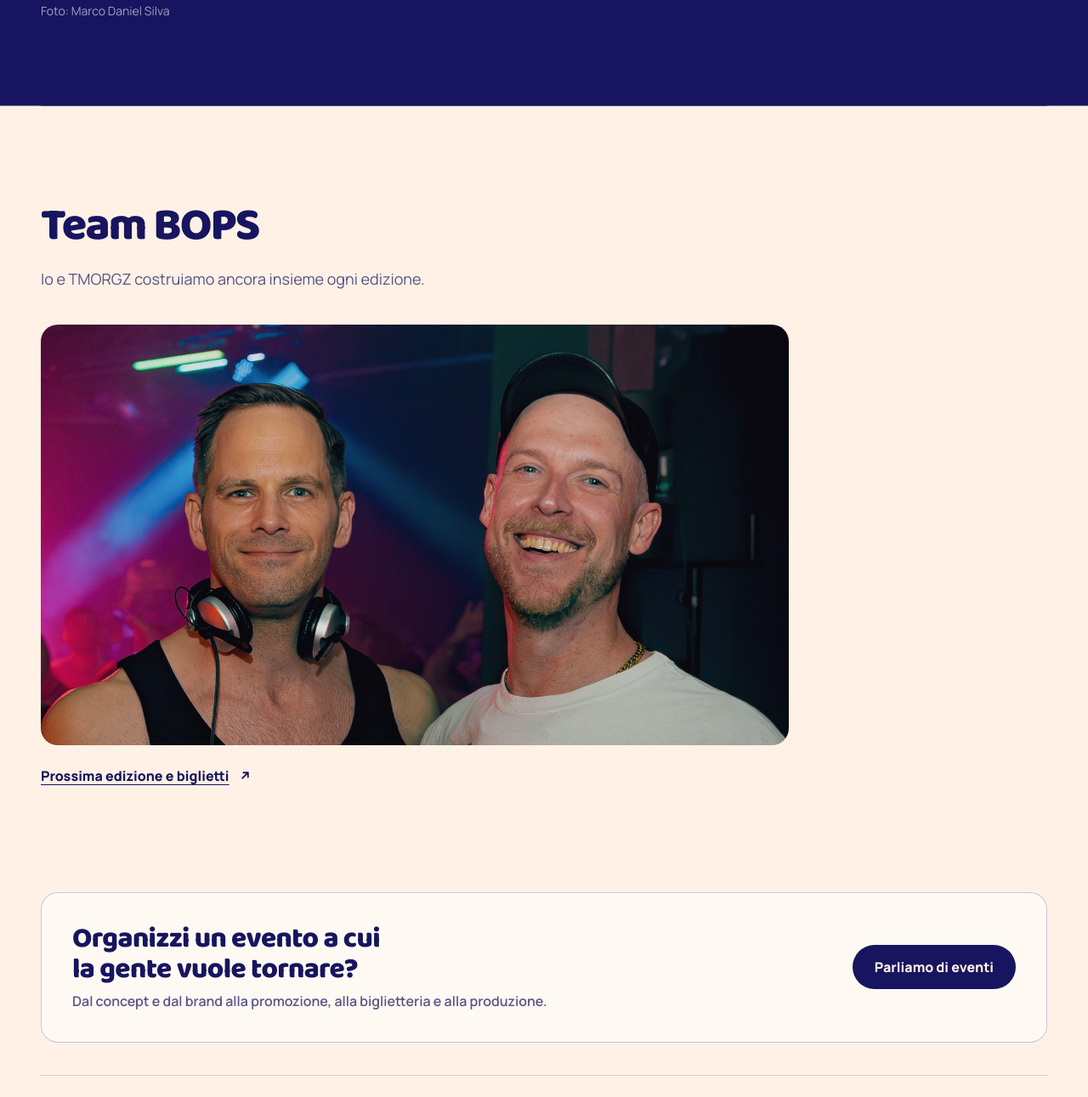
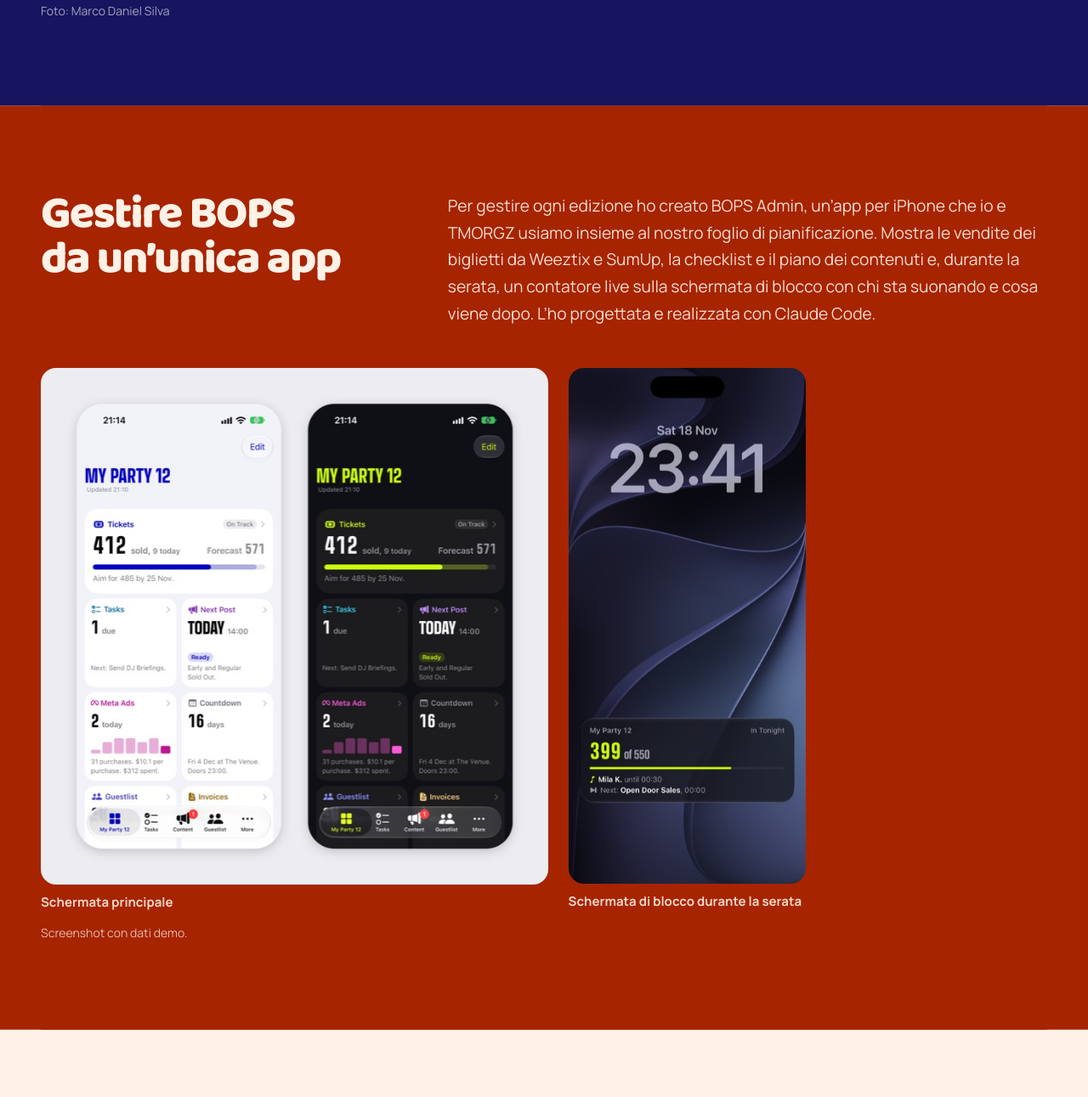
Before and after one commit to evertgroot/absoluut, a plain HTML site: page it/work/bops/index.html in a window 1280 px wide. Shown: the part 5399-6690 px from the top of the page at 85% size. Drawn offline with Linux system fonts and the light colour scheme.

Commit message:
Add BOPS Admin app section to the BOPS case page (EN, NL, IT)
Co-Authored-By: Claude Opus 5.5 <noreply@anthropic.com>

```diff
--- a/assets/css/home.css
+++ b/assets/css/home.css
@@ -909,3 +909,9 @@ select.h-contact-form-select.h-contact-form-select.h-contact-form-select{-webkit
 .h-dj-a:is(:hover,:focus-visible){color:var(--c-white)}
 .cs-bops div.cs-close .btn-solid:is(:hover,:focus-visible),.cs-bops .cs-form-send .btn-solid:is(:hover,:focus-visible){color:var(--c-cream)}
 /* footer links (Privacy Policy, FREYcreates): a 44px tap area on wider screens too; the negative margin keeps the row height */
+/* BOPS case: admin app section */
+.cs-app-shots{display:flex;align-items:flex-start;gap:clamp(12px,2vw,24px);max-width:900px;margin-top:clamp(28px,4vw,48px)}
+.cs-app-shots figure{margin:0;flex:var(--a) 1 0;min-width:0}
+.cs-app-shots img{display:block;width:100%;height:auto;border-radius:18px}
+.cs-app-shots figcaption{overflow-wrap:break-word;hyphens:auto;margin-top:10px;font-size:15px;font-weight:700;color:rgba(255,241,230,.88)}
+.cs-bops .cs-band-red.cs-app p.cs-credit{margin:14px 0 0;font-size:14px;color:rgba(255,241,230,.72)}
--- a/it/work/bops/index.html
+++ b/it/work/bops/index.html
@@ -33,7 +33,7 @@
   <link rel="preload" href="/assets/fonts/baloo-bhai-2-latin-800-normal.woff2" as="font" type="font/woff2" crossorigin>
   <link rel="stylesheet" href="/assets/fonts/fonts.css">
 <link rel="stylesheet" href="/assets/css/base.css?v=08084bdc">
-<link rel="stylesheet" href="/assets/css/home.css?v=35a2b77c">
+<link rel="stylesheet" href="/assets/css/home.css?v=0b72dafe">
 
   <script data-goatcounter="https://imgroot.goatcounter.com/count" async src="https://gc.zgo.at/count.js"></script>
   <script src="/assets/site.js?v=5ce9abd3" defer></script>
@@ -170,6 +170,20 @@
       <p class="cs-credit">Foto: Marco Daniel Silva</p>
     </section>
 
+    <section class="cs-band cs-band-red cs-app">
+      <div class="cs-row">
+        <h2>Gestire BOPS da un’unica&nbsp;app</h2>
+        <div>
+          <p>Per gestire ogni edizione ho creato BOPS Admin, un’app per iPhone che io e TMORGZ usiamo insieme al nostro foglio di pianificazione. Mostra le vendite dei biglietti da Weeztix e SumUp, la checklist e il piano dei contenuti e, durante la serata, un contatore live sulla schermata di blocco con chi sta suonando e cosa viene dopo. L’ho progettata e realizzata con Claude Code.</p>
+        </div>
+      </div>
+      <div class="cs-app-shots">
+        <figure style="--a:0.982"><img loading="lazy" decoding="async" width="1178" height="1200" src="/assets/img/work/bops/app-home.jpg" srcset="/assets/img/work/bops/app-home-700.jpg 687w, /assets/img/work/bops/app-home.jpg 1178w" sizes="(max-width:700px) 64vw, 560px" alt="La schermata principale di BOPS Admin in modalità chiara e scura, con vendite dei biglietti, attività, il prossimo post, annunci Meta e un conto alla rovescia"><figcaption>Schermata principale</figcaption></figure>
+        <figure style="--a:0.46"><img loading="lazy" decoding="async" width="600" height="1304" src="/assets/img/work/bops/app-lock-screen.jpg" srcset="/assets/img/work/bops/app-lock-screen-360.jpg 360w, /assets/img/work/bops/app-lock-screen.jpg 600w" sizes="(max-width:700px) 30vw, 270px" alt="Il contatore live di BOPS Admin sulla schermata di blocco dell’iPhone durante la serata, con gli ospiti entrati e il DJ che suona"><figcaption>Schermata di blocco durante la serata</figcaption></figure>
+      </div>
+      <p class="cs-credit">Screenshot con dati demo.</p>
+    </section>
+
     <section class="cs-block cs-block-wide">
       <h2>Team BOPS</h2>
       <div class="cs-split cs-split-founders">
```
Also changed, not shown: index.html (+1 -1 lines), it/index.html (+1 -1 lines), it/work/forward/index.html (+1 -1 lines), it/work/soa-aids/index.html (+1 -1 lines), it/work/the-best-social/index.html (+1 -1 lines), nl/index.html (+1 -1 lines), nl/work/bops/index.html (+15 -1 lines), nl/work/forward/index.html (+1 -1 lines), nl/work/soa-aids/index.html (+1 -1 lines), nl/work/the-best-social/index.html (+1 -1 lines), work/bops/index.html (+15 -1 lines), work/forward/index.html (+1 -1 lines), work/soa-aids/index.html (+1 -1 lines), work/the-best-social/index.html (+1 -1 lines), 4 more files.
